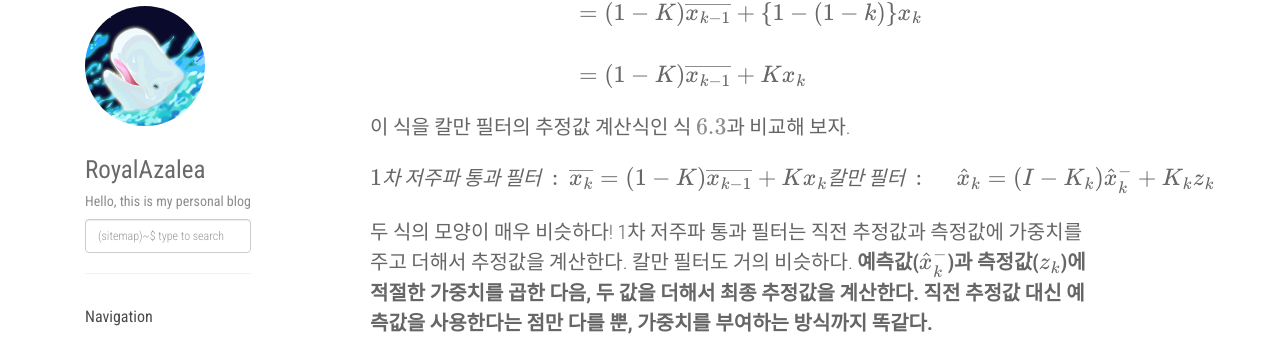
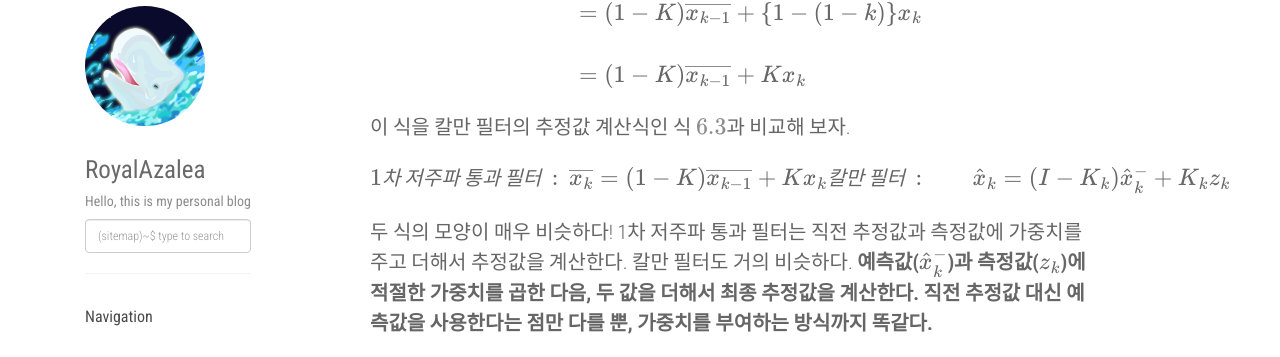
Before and after one commit to RoyalAzalea/RoyalAzalea.github.io, a Jekyll site: the page built from _posts/kalman-filter-study/2017-03-05-kalman-filter-study.md, in a window 1280 px wide and 900 px high, scrolled down 1213 px. Shown: the part 94-451 px from the top of the window. Built offline with Jekyll 4.4.1, drawn with Linux system fonts in a browser that asks for light colours; nearby versions of some CDN libraries; formulas are drawn with MathJax 3; some of the changed text lies outside the part shown.

Commit message:
update_test

```diff
--- a/_posts/kalman-filter-study/2017-03-05-kalman-filter-study.md
+++ b/_posts/kalman-filter-study/2017-03-05-kalman-filter-study.md
@@ -68,7 +68,7 @@
 
 $$
 1차\,저주파\,통과\,필터\,:\, \overline{x_k} = (1-K)\overline{x_{k-1}} + Kx_k \\\\
-칼만\,필터\,:\,\,\,\,\,\,\, \hat{x}_k = (I - K_k)\hat{x}_k^{-} + K_kz_k
+칼만\,필터\,:\,\,\,\,\,\,\,\,\,\,\, \hat{x}_k = (I - K_k)\hat{x}_k^{-} + K_kz_k
 $$
 
 두 식의 모양이 매우 비슷하다! 1차 저주파 통과 필터는 직전 추정값과 측정값에 가중치를
@@ -169,7 +169,7 @@
 P_k = E\left\{ (x_k - \hat{x}_k)(x_k - \hat{x}_k)^{T} \right\} \label{6.7}\tag{6.7}
 $$
 
-이 식에서 $E\left\{ \, \right\}$는 중괄호 안에 있는 변수의 평균을 구하는 연산자이다.
+이 식에서 $\left\{ \, \right\}$는 중괄호 안에 있는 변수의 평균을 구하는 연산자이다.
 그런데 우변의 $x_k - \hat{x}_k$는 참값과 추정값의 차이, 즉 추정 오차를 의미한다.
 다시 말해 오차 공분산은 추정 오차의 제곱을 평균한 값을 의미한다. 오차 공분산의 크기와
 추정 오차가 비례 관계인 이유가 바로 여기에 있다.
```
